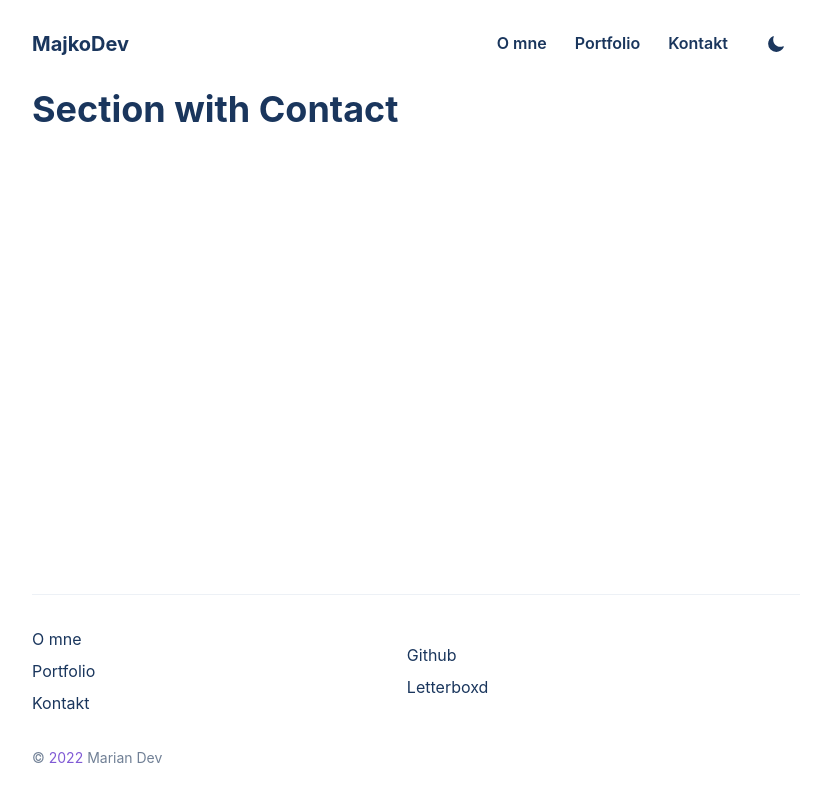
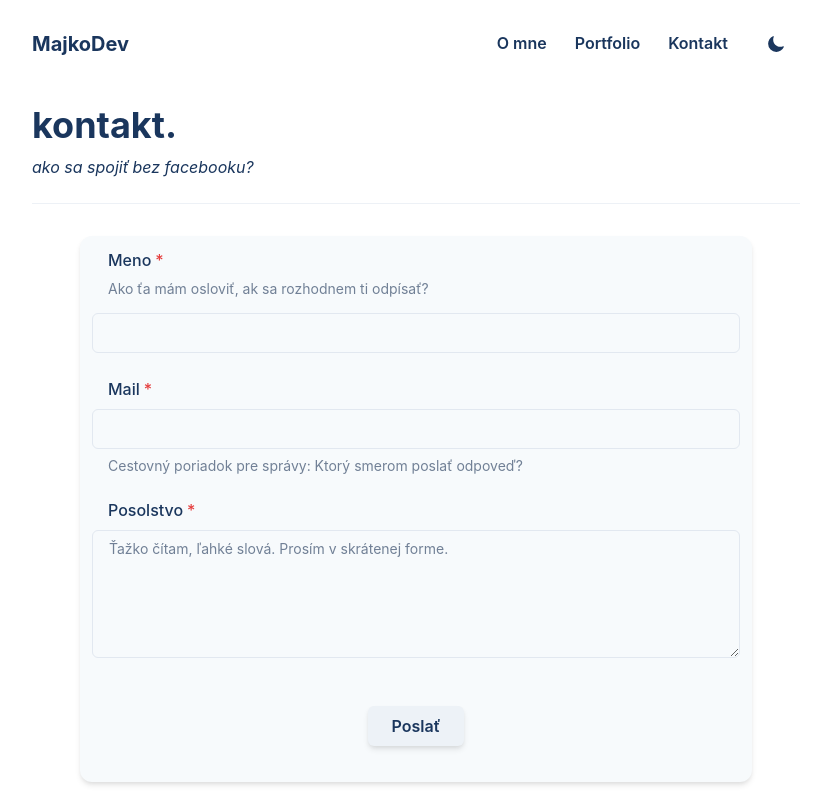
Before and after one commit to MajkoDev/my-portfolio, a Next.js app: page /contact in a window 1280 px wide. Shown: the top 800 px of the page, without its empty margins (224-1055 px from the left). Built offline with nearby package versions, Linux system fonts and the light colour scheme.

Commit message:
contact page

```diff
--- a/pages/about.js
+++ b/pages/about.js
@@ -1,3 +1,4 @@
+import { Stack } from '@chakra-ui/react'
 // Sections
 import SectionAbout from "../src/sections/SectionAbout";
 import SectionPersonal from "../src/sections/SectionPersonal";
@@ -5,11 +6,11 @@ import SectionSkills from "../src/sections/SectionSkills";
 
 const About = () => {
   return (
-    <>
+    <Stack h='full' w='full'>
       <SectionAbout />
       <SectionSkills />
       <SectionPersonal />
-    </>
+    </Stack>
   );
 };
 
--- a/pages/contact.js
+++ b/pages/contact.js
@@ -1,11 +1,13 @@
+import { Stack } from "@chakra-ui/react";
+
 // Sections
 import SectionContact from "../src/sections/SectionContact";
 
 const Contact = () => {
   return (
-    <>
+    <Stack h='full' w='full'>
       <SectionContact />
-    </>
+    </Stack>
   );
 };
 
--- a/pages/portfolio.js
+++ b/pages/portfolio.js
@@ -1,4 +1,4 @@
-import { Stack, Heading, Text } from "@chakra-ui/react";
+import { Stack } from "@chakra-ui/react";
 
 // Sections
 import SectionGithub from "../src/sections/SectionGithub";
--- /dev/null
+++ b/src/components/form/ContactForm.jsx
@@ -0,0 +1,67 @@
+import {
+  Button,
+  Center,
+  FormControl,
+  FormHelperText,
+  FormLabel,
+  Input,
+  Stack,
+  Textarea,
+} from "@chakra-ui/react";
+
+const ContactForm = () => {
+  return (
+    <form action='submit'>
+      <Stack w='full'>
+        <FormControl isRequired pb={4}>
+          <FormLabel ml={4} htmlFor='name'>
+            Meno
+          </FormLabel>
+          <FormHelperText ml={4} mb={4} fontSize={{ base: "xs", md: "sm" }}>
+            Ako ťa mám osloviť, ak sa rozhodnem ti odpísať?
+          </FormHelperText>
+          <Input id='name' type='text' />
+        </FormControl>
+
+        <FormControl isRequired pb={4}>
+          <FormLabel ml={4} htmlFor='email'>
+            Mail
+          </FormLabel>
+          <Input id='name' type='email' />
+          <FormHelperText ml={4} fontSize={{ base: "xs", md: "sm" }}>
+            Cestovný poriadok pre správy: Ktorý smerom poslať odpoveď?
+          </FormHelperText>
+        </FormControl>
+
+        <FormControl isRequired pb={4}>
+          <FormLabel ml={4} htmlFor='message' fontSize='md'>
+            Posolstvo
+          </FormLabel>
+          <Textarea
+            id='message'
+            type='text'
+            height='32'
+            placeholder='Ťažko čítam, ľahké slová. Prosím v skrátenej forme.'
+            _placeholder={{
+              fontSize: "sm",
+              opacity: 1,
+              color: "gray.500",
+            }}></Textarea>
+          {/* <FormHelperText ml={4} fontSize={{base: 'xs', md: 'sm'}}  >Ťažko čítam, ľahké slová. Prosím v skrátenej forme.</FormHelperText> */}
+        </FormControl>
+        <Center>
+          <Button
+            type='submit'
+            w={24}
+            m={6}
+            boxShadow='md'
+            _hover={{ boxShadow: "lg" }}>
+            Poslať
+          </Button>
+        </Center>
+      </Stack>
+    </form>
+  );
+};
+
+export default ContactForm;
--- a/src/sections/SectionContact.jsx
+++ b/src/sections/SectionContact.jsx
@@ -1,11 +1,20 @@
-import { Stack, Heading } from "@chakra-ui/react";
+import { Box, Stack, Center } from "@chakra-ui/react";
+
+// Elements
+import SectionTitle from "../elements/SectionTitle";
+import ContactForm from "../components/form/ContactForm";
 
 const SectionContact = () => {
-    return (
-        <Stack h='full' w='full'>
-            <Heading>Section with Contact</Heading>
-        </Stack>
-    );
-}
+  return (
+    <Stack h='full' w='full'>
+      <SectionTitle title='kontakt.' subtitle='ako sa spojiť bez facebooku?' />
+      <Center>
+        <Box p={3} mx={12} w='full' bg='gray.50' boxShadow='md' rounded='xl'>
+          <ContactForm />
+        </Box>
+      </Center>
+    </Stack>
+  );
+};
 
 export default SectionContact;
```
Also changed, not shown: src/sections/SectionAbout.jsx (+6 -7 lines).
